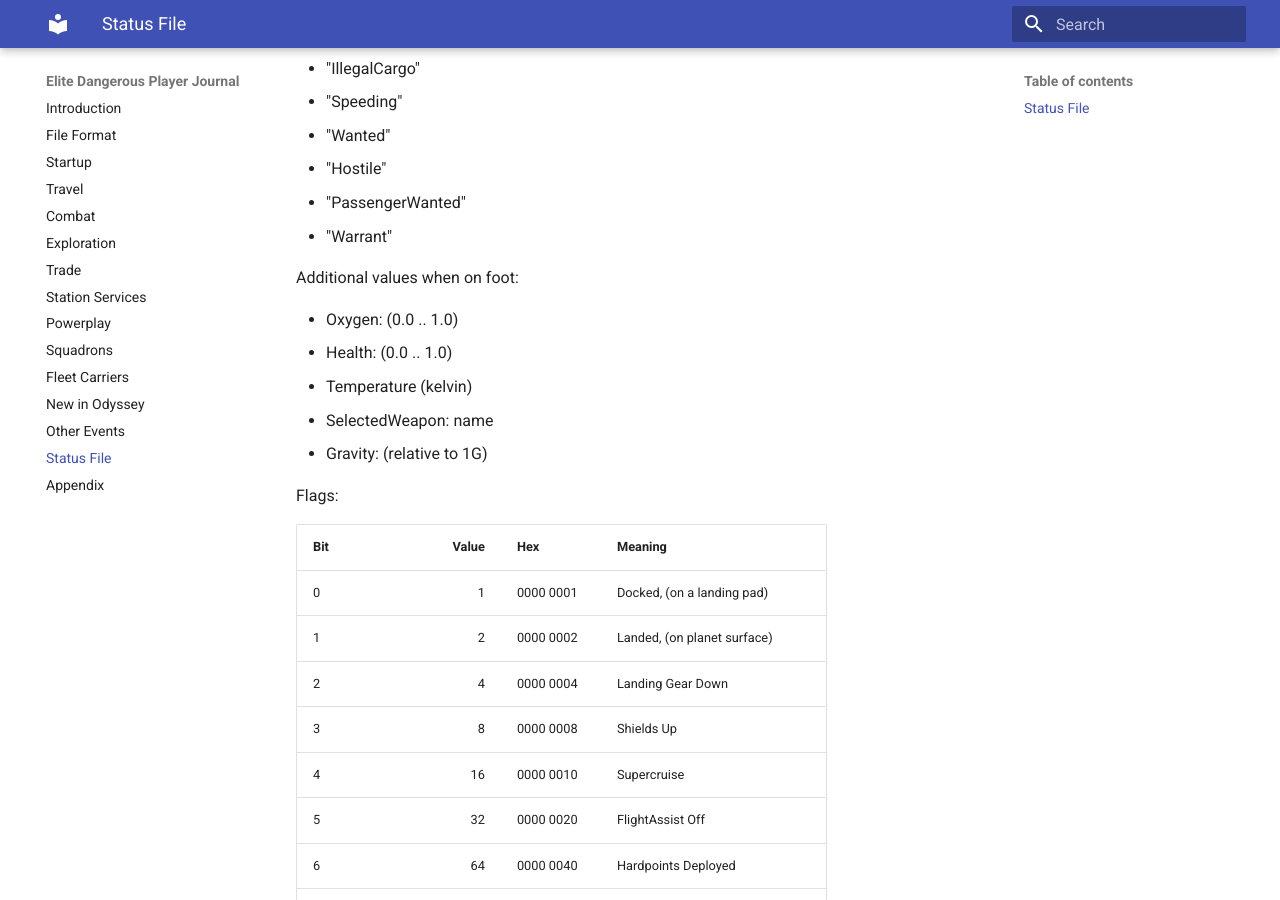
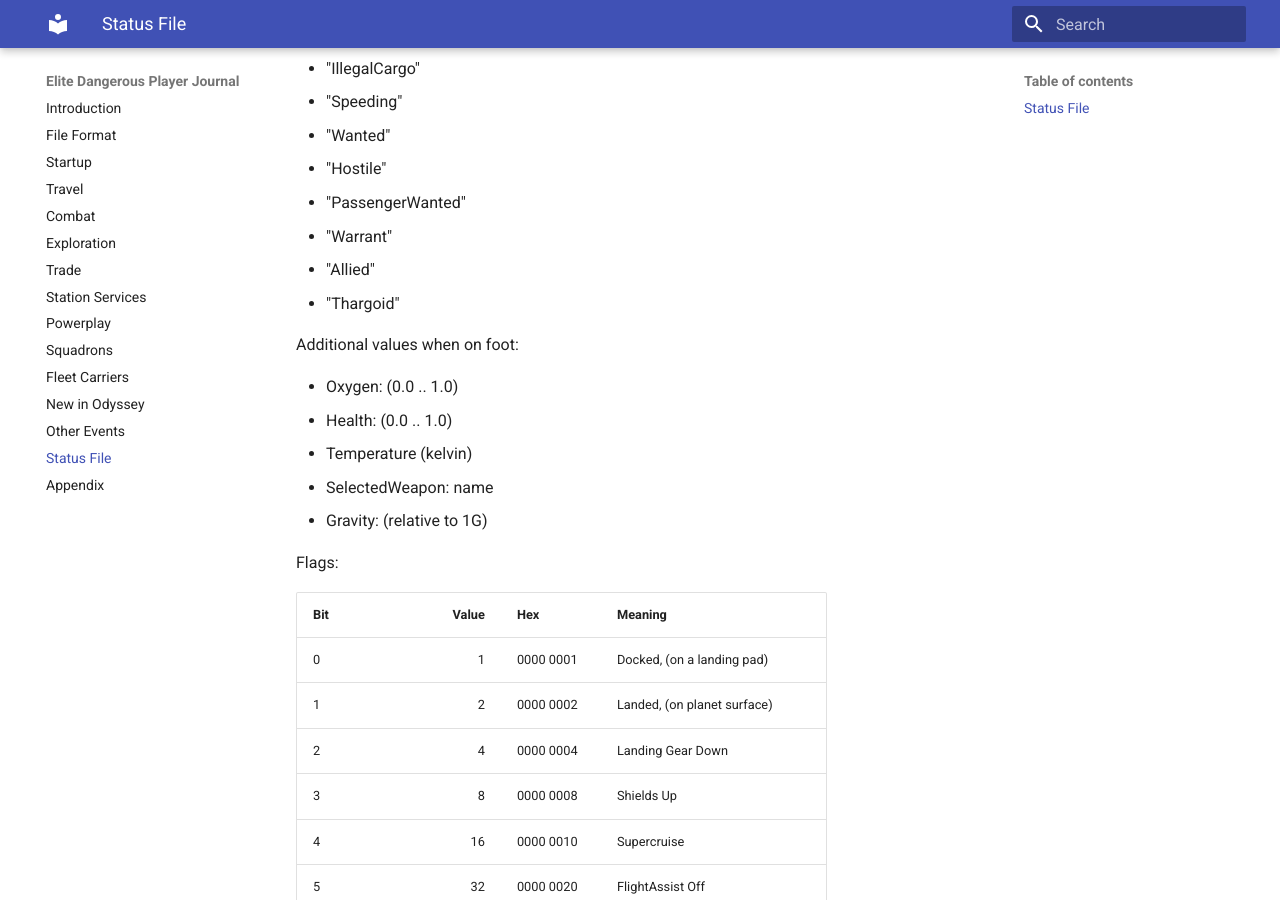
Before and after one commit to Lombra/elite-api-docs, an MkDocs documentation site: the page built from docs/Status File.md, in a window 1280 px wide and 900 px high, scrolled down 1106 px. Built offline with MkDocs 1.6.1 and Material for MkDocs 9.7.7, drawn with Linux system fonts in a browser that asks for light colours.

Commit message:
Add missing legal states

```diff
--- a/docs/Status File.md
+++ b/docs/Status File.md
@@ -36,6 +36,8 @@
 - "Hostile"
 - "PassengerWanted"
 - "Warrant"
+- "Allied"
+- "Thargoid"
 
 Additional values when on foot:
 
```
